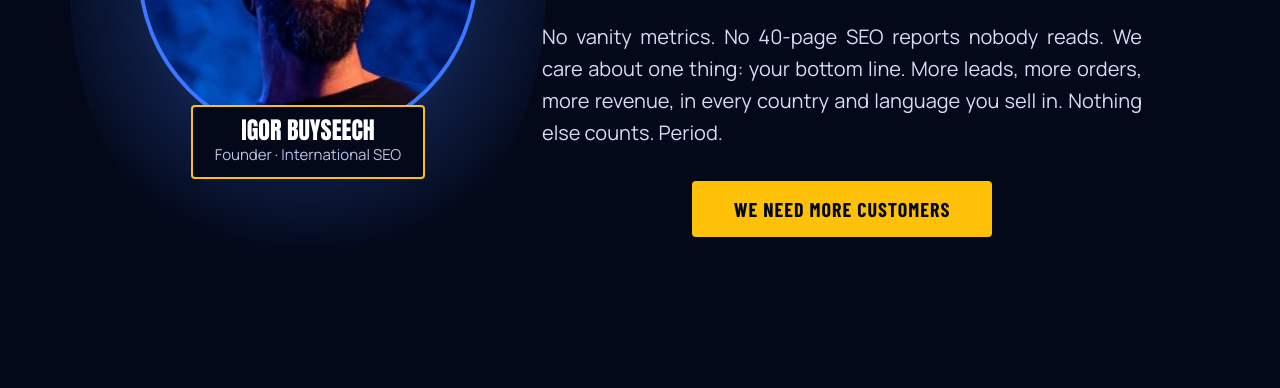
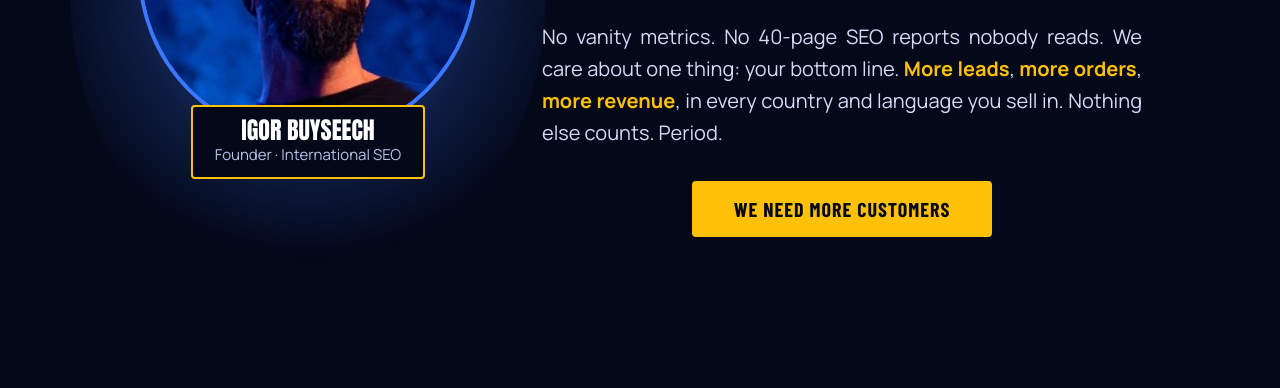
Before and after one commit to Buyseech/buyseech-site, a plain HTML site: page public/index.html in a window 1280 px wide. Shown: the part 412-800 px from the top of the page. Drawn offline with Linux system fonts and the light colour scheme.

Commit message:
Hero: 'More leads, more orders, more revenue' in bold yellow
Co-Authored-By: Claude Opus 5.5 <noreply@anthropic.com>
Claude-Session: https://claude.ai/code/session_01A7u75sk3TBqvLuYbJazVD2

```diff
--- a/public/index.html
+++ b/public/index.html
@@ -25,7 +25,7 @@
 
 <link rel="preload" href="assets/fonts/anton-latin-400-normal.woff2" as="font" type="font/woff2" crossorigin>
 <link rel="preload" href="assets/fonts/manrope-latin-400-normal.woff2" as="font" type="font/woff2" crossorigin>
-<link rel="stylesheet" href="styles.css?v=4.7">
+<link rel="stylesheet" href="styles.css?v=4.8">
 
 <script type="application/ld+json">
 {
@@ -88,7 +88,7 @@
       <h1><span class="fit fit-1"><span class="hl">Conversions from SEO</span></span> <span class="fit fit-2">are our first and main priority.</span></h1>
       <div class="slash" aria-hidden="true"></div>
       <p class="hero-sub fit fit-3">Not the last step. Not an afterthought.</p>
-      <p class="lede">No vanity metrics. No 40-page SEO reports nobody reads. We care about one thing: your bottom line. More leads, more orders, more revenue, in every country and language you sell in. Nothing else counts. Period.</p>
+      <p class="lede">No vanity metrics. No 40-page SEO reports nobody reads. We care about one thing: your bottom line. <strong class="hl-y">More leads</strong>, <strong class="hl-y">more orders</strong>, <strong class="hl-y">more revenue</strong>, in every country and language you sell in. Nothing else counts. Period.</p>
       <div class="cta-row">
         <a class="btn" href="#review">We need more customers</a>
       </div>
--- a/public/styles.css
+++ b/public/styles.css
@@ -202,6 +202,8 @@ a:hover{color:var(--accent-hover)}
 .seal b{font-family:var(--display);font-weight:400;font-size:52px;line-height:1}
 .seal span{font-family:var(--cond);font-weight:700;font-size:15px;letter-spacing:2px}
 
+.hl-y{color:var(--accent);font-weight:700}
+
 /* People */
 .people{padding-block:var(--sec)}
 .people-head{text-align:center;margin-bottom:56px}
```
